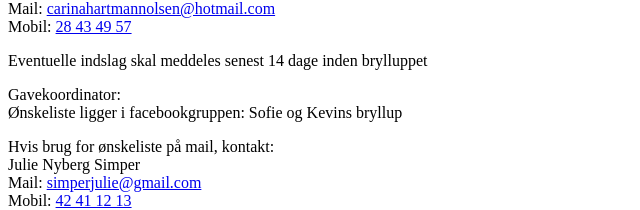
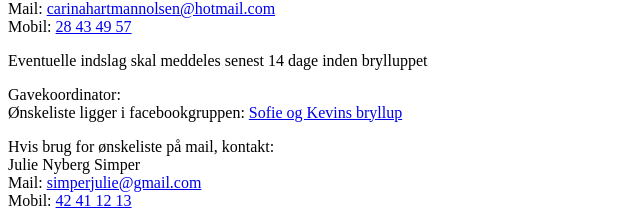
Before and after one commit to kevinsimper/kevinsimper.dk, a Next.js app: page /bryllup in a window 1280 px wide. Shown: the part 386-596 px from the top of the page, without its empty margins (0-640 px from the left). Built offline with nearby package versions, Linux system fonts and the light colour scheme.

Commit message:
Add link

```diff
--- a/pages/bryllup.tsx
+++ b/pages/bryllup.tsx
@@ -71,7 +71,13 @@ function BryllupPage() {
         <p className="py-3">
           Gavekoordinator:
           <br />
-          Ønskeliste ligger i facebookgruppen: Sofie og Kevins bryllup
+          Ønskeliste ligger i facebookgruppen:{' '}
+          <a
+            className="text-blue-800"
+            href="https://www.facebook.com/groups/1727390757458431"
+          >
+            Sofie og Kevins bryllup
+          </a>
         </p>
 
         <p className="py-3">
```
